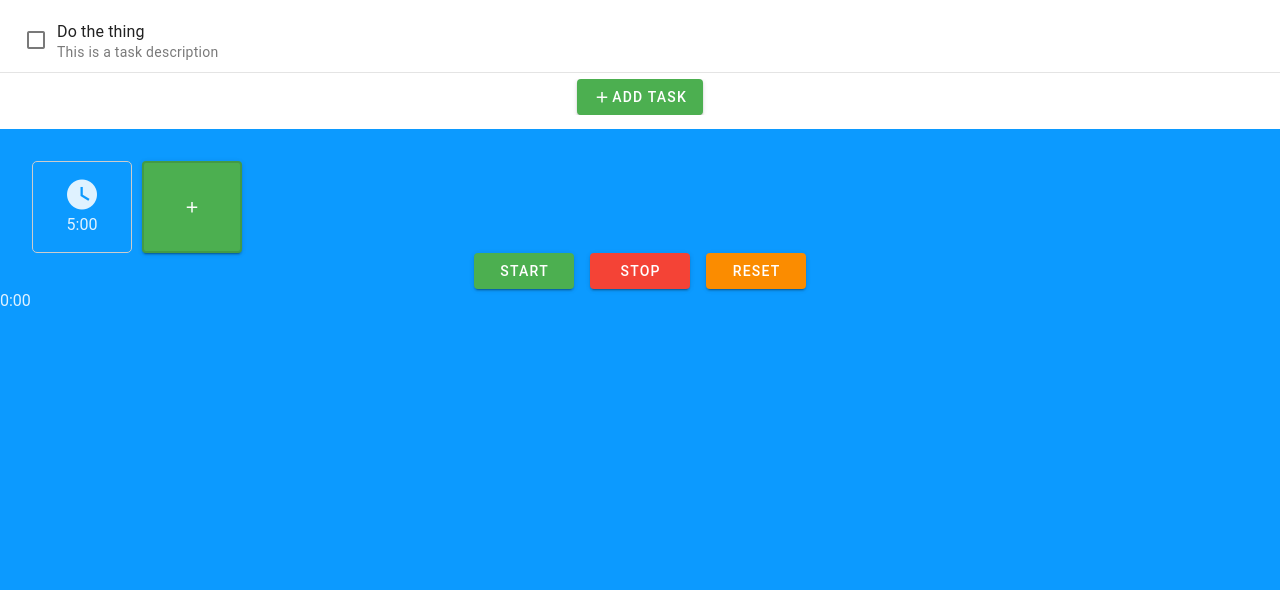
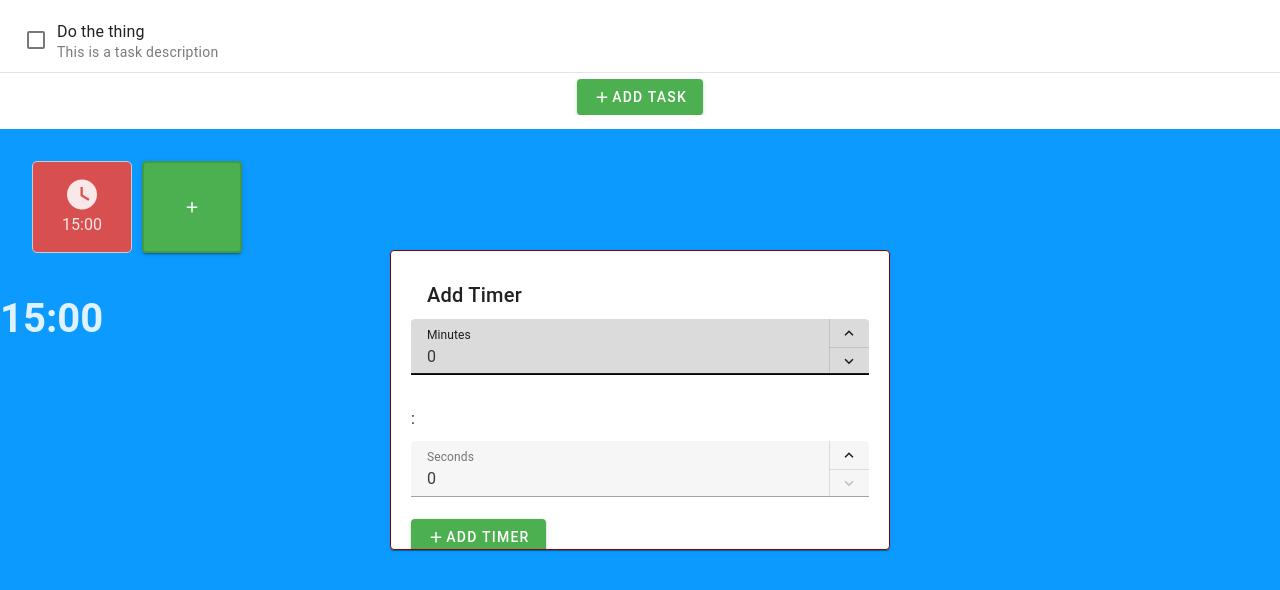
Before and after one commit to chriswinter90/pomodoro-task-master, a Vue app: page / in a window 1280 px wide. Both pictures are taken after a click on the button 192 px from the left and 207 px from the top of the page. Shown: the top 590 px of the page. Built offline with nearby package versions, Linux system fonts and the light colour scheme; a small style sheet from the web is missing.

Commit message:
* Added LocalStorage persistence for timers in store * Created AddTimerPanel component with form-based timer creation * Improved timer composable to fix running/active state logic

```diff
--- /dev/null
+++ b/pnpm-workspace.yaml
@@ -0,0 +1,2 @@
+onlyBuiltDependencies:
+  - '@parcel/watcher'
--- a/src/components.d.ts
+++ b/src/components.d.ts
@@ -9,6 +9,7 @@ export {}
 declare module 'vue' {
   export interface GlobalComponents {
     AddTaskPanel: typeof import('./components/TaskPanel/AddTaskPanel.vue')['default']
+    AddTimerPanel: typeof import('./components/TimerPanel/AddTimerPanel.vue')['default']
     RouterLink: typeof import('vue-router')['RouterLink']
     RouterView: typeof import('vue-router')['RouterView']
     TaskPanel: typeof import('./components/TaskPanel/TaskPanel.vue')['default']
--- /dev/null
+++ b/src/components/TimerPanel/AddTimerPanel.vue
@@ -0,0 +1,79 @@
+<template>
+  <div class="add-timer-panel" v-if="showPanel">
+    <v-overlay />
+    <v-card width="500" height="300">
+      <v-card-title>Add Timer</v-card-title>
+      <v-form v-model="valid" @submit.prevent="addTimer">
+        <v-number-input
+          v-model="minutes"
+          label="Minutes"
+          control-variant="stacked"
+          autofocus
+        />
+        :
+        <v-number-input
+          v-model="seconds"
+          :min="0"
+          :max="59"
+          control-variant="stacked"
+          label="Seconds"
+        />
+      </v-form>
+      <v-btn
+        color="green"
+        @click="addTimer()"
+      >
+        <v-icon>mdi-plus</v-icon>
+        Add Timer
+      </v-btn>
+    </v-card>
+  </div>
+</template>
+
+<script setup lang="ts">
+  import { useTimersStore } from '@/stores/timers.ts'
+
+  const timersStore = useTimersStore()
+
+  const showPanel = defineModel<boolean>({ required: true })
+
+  const valid = ref(false)
+
+  const minutes = ref(0)
+  const seconds = ref(0)
+
+  function addTimer() {
+    timersStore.addTimer(minutes.value * 60 + seconds.value)
+
+    minutes.value = 0
+    seconds.value = 0
+
+    showPanel.value = false
+  }
+</script>
+
+<style scoped lang="scss">
+  .add-timer-panel {
+    position: fixed;
+    top: 0;
+    left: 0;
+    width: 100%;
+    height: 100%;
+    z-index: 999;
+  }
+
+  .v-card {
+    position: absolute;
+    top: 50%;
+    left: 50%;
+    transform: translate(-50%, -50%);
+    border: 1px solid darkred;
+    padding: 20px;
+  }
+
+  .v-form {
+    display: flex;
+    flex-direction: column;
+    gap: 10px;
+  }
+</style>
--- a/src/components/TimerPanel/TimerControls.vue
+++ b/src/components/TimerPanel/TimerControls.vue
@@ -1,14 +1,14 @@
 <template>
   <div class="timer-controls d-flex flex-row justify-center">
-    <v-btn color="green" @click="emits('start')">Start</v-btn>
-    <v-btn color="red" @click="emits('stop')">Stop</v-btn>
+    <v-btn v-if="!props.isRunning" color="green" @click="emits('start')">Start</v-btn>
+    <v-btn v-if="props.isRunning" color="red" @click="emits('stop')">Stop</v-btn>
     <v-btn color="warning" @click="emits('reset')">Reset</v-btn>
   </div>
 </template>
 
 <script setup lang="ts">
-
-const emits = defineEmits(['start', 'stop', 'reset'])
+  const props = defineProps<{ isRunning: boolean }>()
+  const emits = defineEmits(['start', 'stop', 'reset'])
 
 </script>
 
--- a/src/components/TimerPanel/TimerDisplay.vue
+++ b/src/components/TimerPanel/TimerDisplay.vue
@@ -22,5 +22,8 @@
 </script>
 
 <style scoped lang="scss">
-
+  .timer-display {
+    font-size: 2.5rem;
+    font-weight: bold;
+  }
 </style>
--- a/src/components/TimerPanel/TimerPanel.vue
+++ b/src/components/TimerPanel/TimerPanel.vue
@@ -4,35 +4,41 @@
       <template v-for="timer in timers.timers" :key="timer.id">
         <TimerBlock :timer-id="timer.id" :duration="timer.duration" />
       </template>
-      <v-btn class="add-timer-btn h-auto" border="md" color="green">
+      <v-btn class="add-timer-btn h-auto" border="md" color="green" @click="showAddTimerPanel = true">
         <v-icon>mdi-plus</v-icon>
       </v-btn>
     </div>
     <TimerControls
+      :is-running="currentTimer.timerRunning"
       @start="currentTimer.startTimer()"
       @stop="currentTimer.stopTimer()"
       @reset="currentTimer.resetTimer()"
     />
     <TimerDisplay
       v-if="currentTimer"
-      :elapsed-seconds="currentTimer.elapsedSeconds.value"
-      :duration="currentTimer.duration.value"
-      :display-time-string="currentTimer.displayTimeString.value"
+      :key="currentTimer.timerId"
+      :elapsed-seconds="currentTimer.elapsedSeconds"
+      :duration="currentTimer.duration"
+      :display-time-string="currentTimer.displayTimeString"
     />
+    <AddTimerPanel v-model="showAddTimerPanel" />
   </div>
 </template>
 
 <script setup lang="ts">
   import { useTimersStore } from '@/stores/timers.ts'
   import { useTimer } from '@/components/composables/timer.ts'
+  import AddTimerPanel from '@/components/TimerPanel/AddTimerPanel.vue'
 
   const timers = useTimersStore()
 
-  let currentTimer = useTimer(0)
+  const showAddTimerPanel = ref(false)
+
+  const currentTimer = ref(useTimer(timers.selectedTimer.duration, timers.selectedTimer.id))
 
   watch(() => timers.selectedTimer, selectedTimer => {
-    if (selectedTimer) currentTimer = useTimer(selectedTimer.duration, selectedTimer.id)
-  })
+    currentTimer.value = useTimer(selectedTimer.duration, selectedTimer.id)
+  }, { deep: true })
 </script>
 
 <style scoped lang="scss">
--- a/src/components/composables/timer.ts
+++ b/src/components/composables/timer.ts
@@ -17,13 +17,12 @@ export function useTimer(timerDuration: number, id?: string) {
   const timerId = id ?? uuid()
   // The interval id for the running timer
   const timerInterval = ref(-1)
-  // If the timer is running or not
-  const timerActive = computed(() => timerInterval.value !== -1)
   // how long the timer should run for
   const duration = ref(timerDuration)
   // how long the timer has been running for
   const elapsedSeconds = ref(0)
-
+  // If the timer is running or not
+  const timerRunning = computed(() => timerInterval.value !== -1)
   const timeRemainingInSeconds = computed(() => duration.value - elapsedSeconds.value)
 
   /**
@@ -36,7 +35,7 @@ export function useTimer(timerDuration: number, id?: string) {
   const setDuration = (newDuration: number) => duration.value = newDuration
 
   const startTimer = () => {
-    if (timerActive.value) {
+    if (timerRunning.value) {
       console.warn('Timer is already running')
       return
     }
@@ -47,7 +46,7 @@ export function useTimer(timerDuration: number, id?: string) {
   }
 
   const stopTimer = () => {
-    if (!timerActive.value) {
+    if (!timerRunning.value) {
       console.warn('Timer is not running')
       return
     }
@@ -56,6 +55,8 @@ export function useTimer(timerDuration: number, id?: string) {
   }
 
   const resetTimer = () => {
+    clearInterval(timerInterval.value)
+    timerInterval.value = -1
     elapsedSeconds.value = 0
   }
 
@@ -64,6 +65,7 @@ export function useTimer(timerDuration: number, id?: string) {
     duration,
     elapsedSeconds,
     displayTimeString,
+    timerRunning,
     startTimer,
     stopTimer,
     resetTimer,
--- a/src/stores/timers.ts
+++ b/src/stores/timers.ts
@@ -6,10 +6,23 @@ type TimerData = {
   duration: number
 }
 
+function getTimersFromLocalStorage () {
+  const lsTimers = localStorage.getItem('taskMasterTimers')
+  const defaultTimer = { id: uuid(), duration: 900 }
+  const timers = lsTimers ? JSON.parse(lsTimers) as TimerData[] : [defaultTimer]
+  return timers.length > 0 ? timers : [defaultTimer]
+}
+
+function saveTimersToLocalStorage (timers: TimerData[]) {
+  localStorage.setItem('taskMasterTimers', JSON.stringify(timers))
+}
+
+const initTimers = getTimersFromLocalStorage()
+
 export const useTimersStore = defineStore('timers', {
   state: () => ({
-    selectedTimer: null as TimerData | null,
-    timers: [{ id: uuid(), duration: 300 }] as TimerData[],
+    timers: initTimers as TimerData[],
+    selectedTimer: initTimers[0]!,
   }),
   actions: {
     /**
@@ -22,13 +35,14 @@ export const useTimersStore = defineStore('timers', {
         id: id ?? uuid(),
         duration,
       })
+      saveTimersToLocalStorage(this.timers)
     },
     removeTimer(id: string) {
       this.timers = this.timers.filter(timer => timer.id !== id)
+      saveTimersToLocalStorage(this.timers)
     },
-    setSelectedTimer(id: string | null) {
-      if (id === null) this.selectedTimer = null
-      this.selectedTimer = this.timers.find(timer => timer.id === id) || null
+    setSelectedTimer(id: string) {
+      this.selectedTimer = this.timers.find(timer => timer.id === id)!
     },
   },
 })
```
Also changed, not shown: 1 other file (tests, documents, lock files or other folders).
